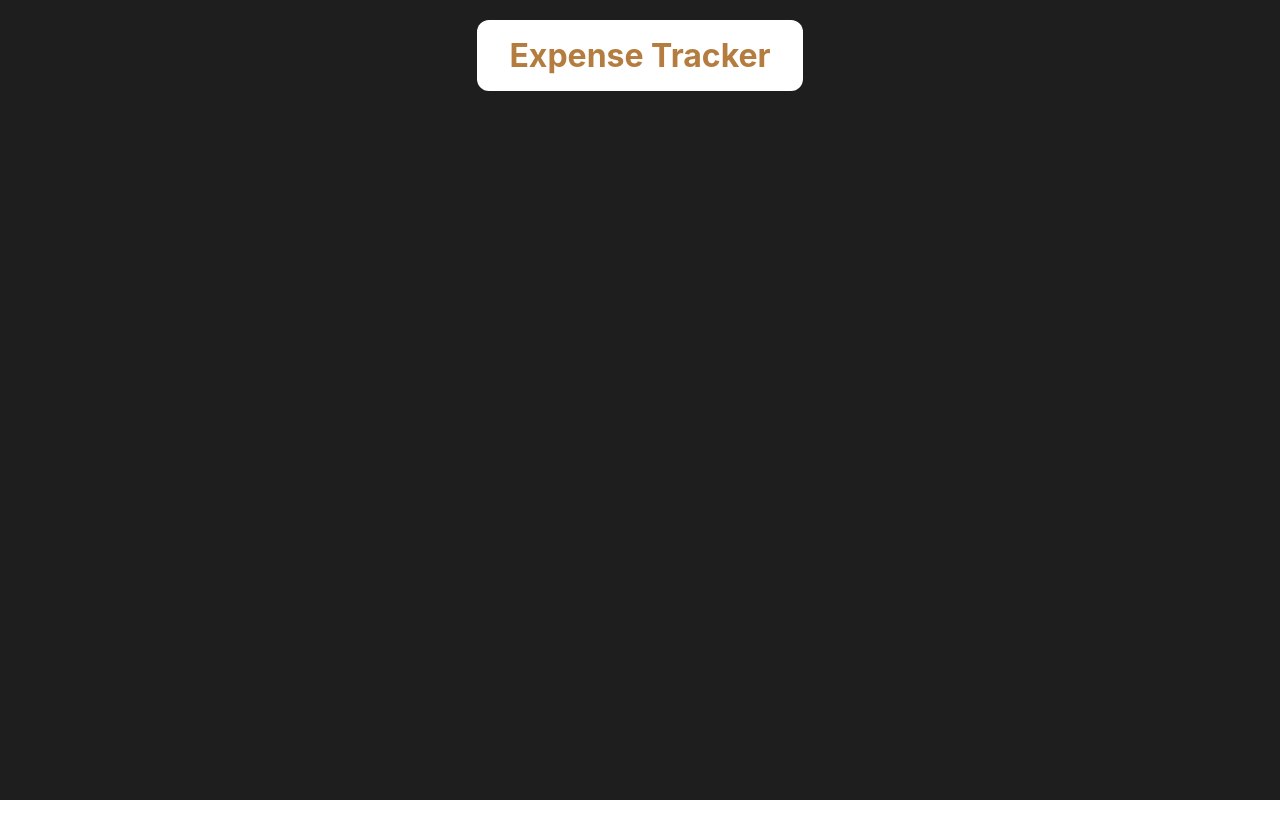
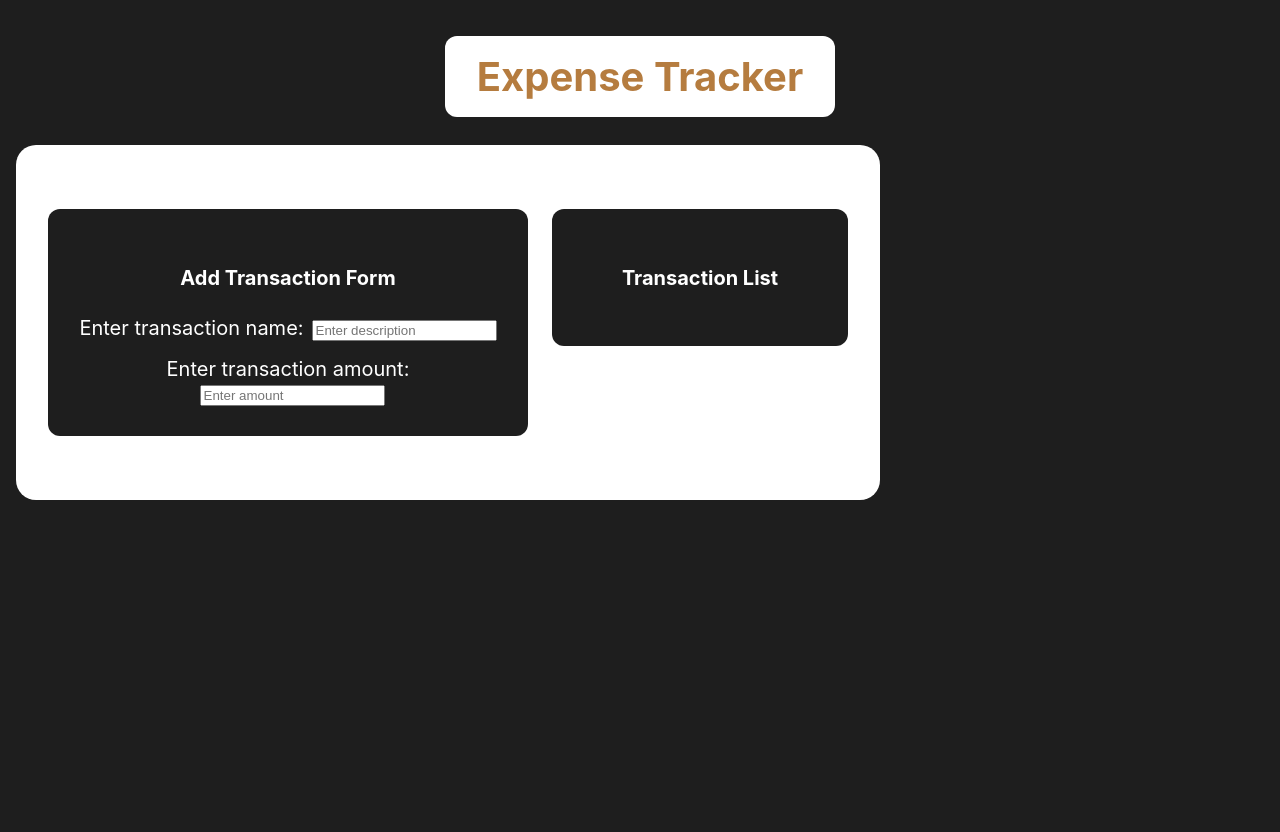
Before and after one commit to anaik31/expense-tracker-react, a React (Create React App) app: page / in a window 1280 px wide. Before the commit the page ends 800 px from the top, so only its background shows below. Built offline with nearby package versions, Linux system fonts and the light colour scheme.

Commit message:
Committing changes of June 6th. The first new change commit with beginning components and styling.

```diff
--- a/src/App.js
+++ b/src/App.js
@@ -1,11 +1,20 @@
-import React from 'react';
+import React, {useState} from 'react';
 import Header from './components/Header';
+import AddTransactionForm from './components/AddTransactionForm';
+import TransactionsList from './components/TransactionList';
 import './styles/App.css';
 
 function App() {
+
+  const[transactions, setTransactions] = useState([]);
+
   return (
     <div className = "app">
     <Header/>
+    <div className="app-bubble">
+    <AddTransactionForm/>
+    <TransactionsList transactions={transactions}/>
+    </div>
     </div>
   );
 }
--- a/src/components/AddTransactionForm.js
+++ b/src/components/AddTransactionForm.js
@@ -0,0 +1,50 @@
+import React, { useState } from 'react'
+import '../styles/AddTransactionForm.css'
+
+function AddTransactionForm() {
+
+  const [description, setDescription] = useState('');
+  const [amount, setAmount] = useState('');
+
+  function handleSubmit(e) {
+    e.preventDefault(); // stop page refresh
+
+    console.log("Description: ", description);
+    console.log("Amount: ", amount);
+
+    setDescription(''); // reset description input
+    setAmount(''); // reset amount input
+  }
+
+  return (
+    <div className="form-bubble">
+      <h4>Add Transaction Form</h4>
+      <form onSubmit={handleSubmit}>
+        <label style={{ marginBottom: '1rem', display: 'block' }}>
+          Enter transaction name:
+          <input
+            type="text"
+            placeholder="Enter description"
+            value={description}
+            onChange={(e) => setDescription(e.target.value)}
+            style={{ marginLeft: '0.5rem' }}
+          />
+        </label>
+
+        <label style={{ display: 'block' }}>
+          Enter transaction amount:
+          <input
+            className="form-input"
+            type="number"
+            placeholder="Enter amount"
+            value={amount}
+            onChange={(e) => setAmount(e.target.value)}
+            style={{ marginLeft: '0.5rem' }}
+          />
+        </label>
+      </form>
+    </div>
+  );
+}
+
+export default AddTransactionForm;
--- a/src/components/TransactionList.js
+++ b/src/components/TransactionList.js
@@ -0,0 +1,12 @@
+import React from 'react';
+import '../styles/TransactionList.css'
+
+function TransactionList(){
+  return(
+    <div className = "transaction-list">
+    <h4>Transaction List</h4>
+    </div>
+  );
+}
+
+export default TransactionList;
--- /dev/null
+++ b/src/styles/AddTransactionForm.css
@@ -0,0 +1,19 @@
+.form-bubble {
+  background-color: #1e1e1e;
+  border-radius: 12px;
+  padding: 1.5em;
+  width: 60%;
+  max-width: 500px;
+  margin: 2rem auto;
+  box-sizing: border-box;
+  text-align: center;
+  font-size: 20px;
+}
+
+h4{
+color:white;
+}
+
+label{
+  color: white;
+}
--- a/src/styles/App.css
+++ b/src/styles/App.css
@@ -1,4 +1,17 @@
 .app{
   background-color: #1e1e1e;
   min-height: 100vh;
+  padding: 1rem;
 }
+
+.app-bubble {
+  background-color: white;
+  border-radius: 20px;
+  padding: 2rem;
+  max-width: 800px;
+  margin: 2 rem auto;
+  display: flex;
+  flex-direction: row; /* default */
+  gap: 1.5rem;
+  align-items: flex-start;
+}
--- a/src/styles/Header.css
+++ b/src/styles/Header.css
@@ -5,9 +5,10 @@
   padding: 1rem 2rem;
   margin: 0 auto;
   width: fit-content;
-  font-size: 2rem;
+  font-size: 40px;
   font-weight: bold;
   text-align: center;
   position: relative;
   top: 20px;
+  margin-bottom: 3rem;
 }
--- /dev/null
+++ b/src/styles/TransactionList.css
@@ -0,0 +1,16 @@
+.transaction-list {
+  flex: 1;
+  background-color: #1e1e1e;
+  border-radius: 12px;
+  padding: 1.5em;
+  width: 60%;
+  max-width: 500px;
+  margin: 2rem auto;
+  box-sizing: border-box;
+  text-align: center;
+  font-size: 20px;
+}
+
+h4{
+  color: white;
+}
```
